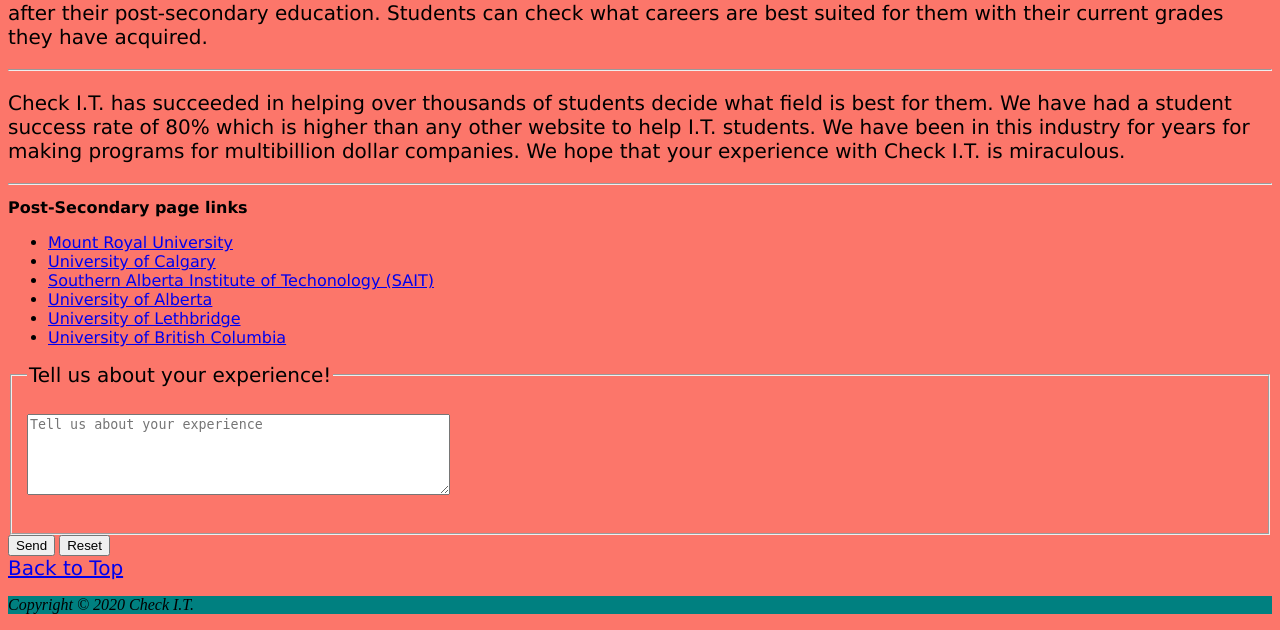
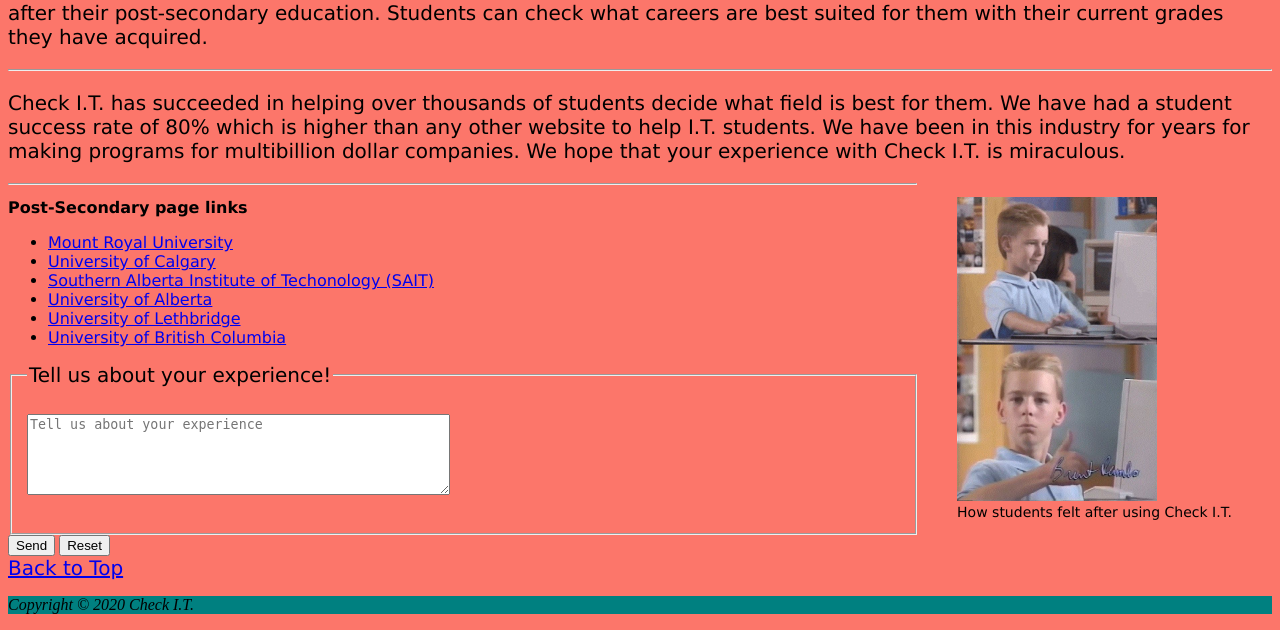
Before and after one commit to DarylleDiego/Assignment01, a PHP site: page / in a window 1280 px wide. Shown: the part 371-1001 px from the top of the page. Run offline with PHP 8.4, Linux system fonts and the light colour scheme.

Commit message:
DarylleDiego

```diff
--- a/index.css
+++ b/index.css
@@ -28,3 +28,7 @@
 #uni {
     font-size: 80%;
 }
+figure{
+    float: right;
+    font-size: 70%;
+}
--- a/index.html
+++ b/index.html
@@ -38,12 +38,16 @@
 
         <hr>
 
-            <p>
+            <p id="float">
                 Check I.T. has succeeded in helping over thousands of students decide
                 what field is best for them. We have had a student success rate of 80%
                 which is higher than any other website to help I.T. students. We have been
                 in this industry for years for making programs for multibillion dollar companies.
                 We hope that your experience with Check I.T. is miraculous.
+                <figure>
+                    <img src="images/good.png" alt="" title="After using Check I.T." width=200>
+                    <figcaption>How students felt after using Check I.T.</figcaption>
+                </figure>
             </p>
 
         <hr>
--- a/sample.css
+++ b/sample.css
@@ -10,6 +10,10 @@
 }
 #career {
     display: inline;
-    margin 2em;
+    margin: 2em;
     font-style: italic;
 }
+tr:nth-child(even){
+    background-color: teal;
+    color: white;
+}
--- a/sample.html
+++ b/sample.html
@@ -77,6 +77,9 @@
                 a unique and fun experience in their virtual worlds.
                 </td>
             </tr>
+            <tr>
+
+            </tr>
         </table>
         </main>
 
```
Also changed, not shown: images/good.png (added).
